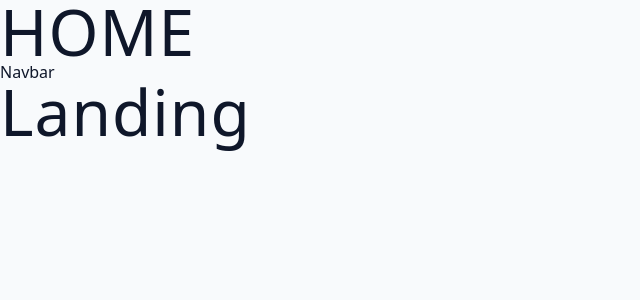
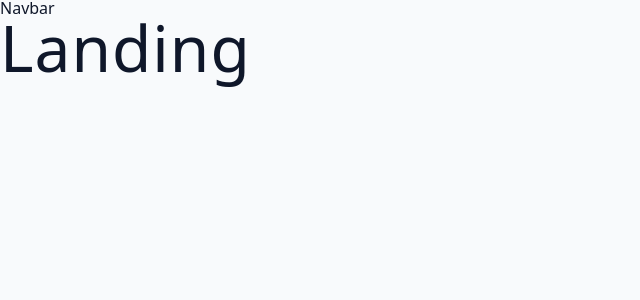
Before and after one commit to Ciriero/booksyv1, a React (Vite) app in the folder frontend/: page / in a window 1280 px wide. Shown: the top 300 px of the page, without its empty margins (0-640 px from the left). Built offline with nearby package versions, Linux system fonts and the light colour scheme.

Commit message:
latest settings

```diff
--- a/frontend/src/pages/HomeLy.jsx
+++ b/frontend/src/pages/HomeLy.jsx
@@ -4,7 +4,7 @@ import { Outlet } from 'react-router-dom'
 const HomeLy = () => {
   return (
 <div>
-  <h1>HOME</h1>
+
   <nav>Navbar</nav>
   <Outlet />
 </div>
```
